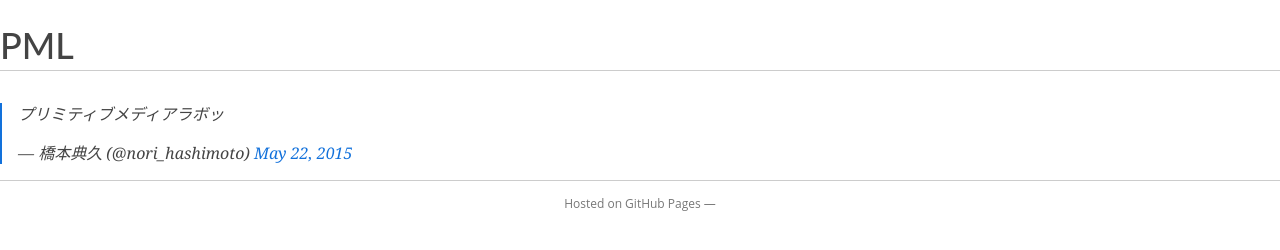
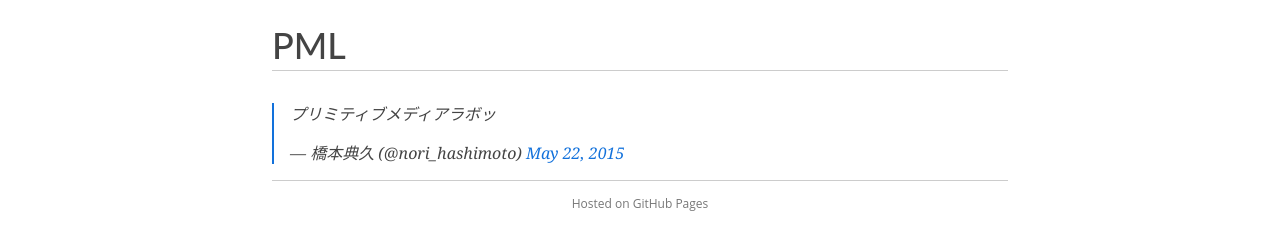
Before and after one commit to PrimitiveMediaLab/primitivemedialab.github.io, a plain HTML site: page index.html in a window 1280 px wide. Drawn offline with Linux system fonts and the light colour scheme.

Commit message:
fix style

```diff
--- a/index.html
+++ b/index.html
@@ -11,7 +11,7 @@
     <![endif]-->
   </head>
   <body>
-    <div class="wrapper">
+    <main>
       <header>
         <h1>PML</h1>
       </header>
@@ -20,8 +20,8 @@
         <script async src="//platform.twitter.com/widgets.js" charset="utf-8"></script>
       </section>
       <footer>
-        <p><small>Hosted on GitHub Pages &mdash;</small></p>
+        <p><small>Hosted on GitHub Pages</small></p>
       </footer>
-    </div>
+    </main>
   </body>
 </html>
```
